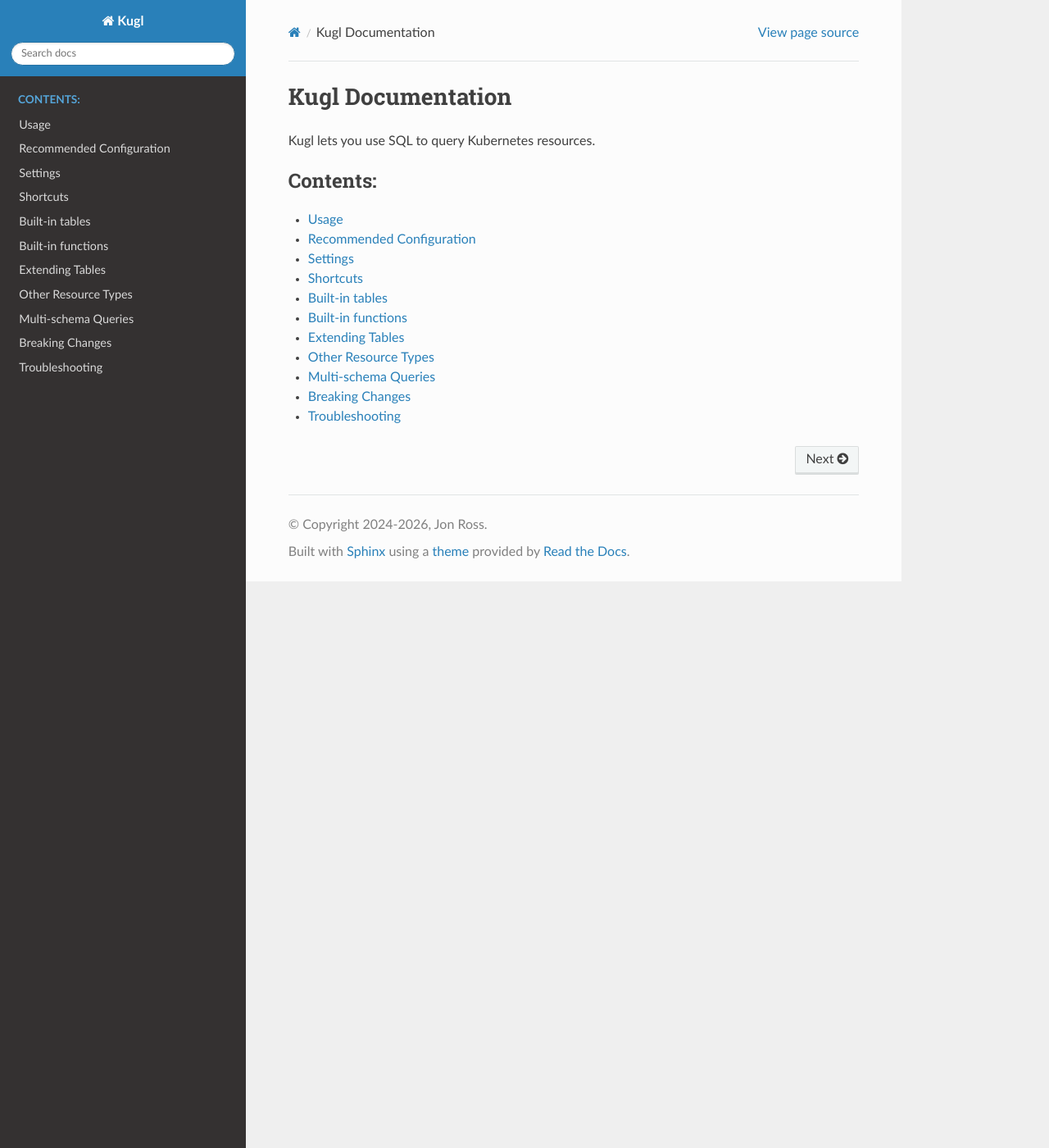
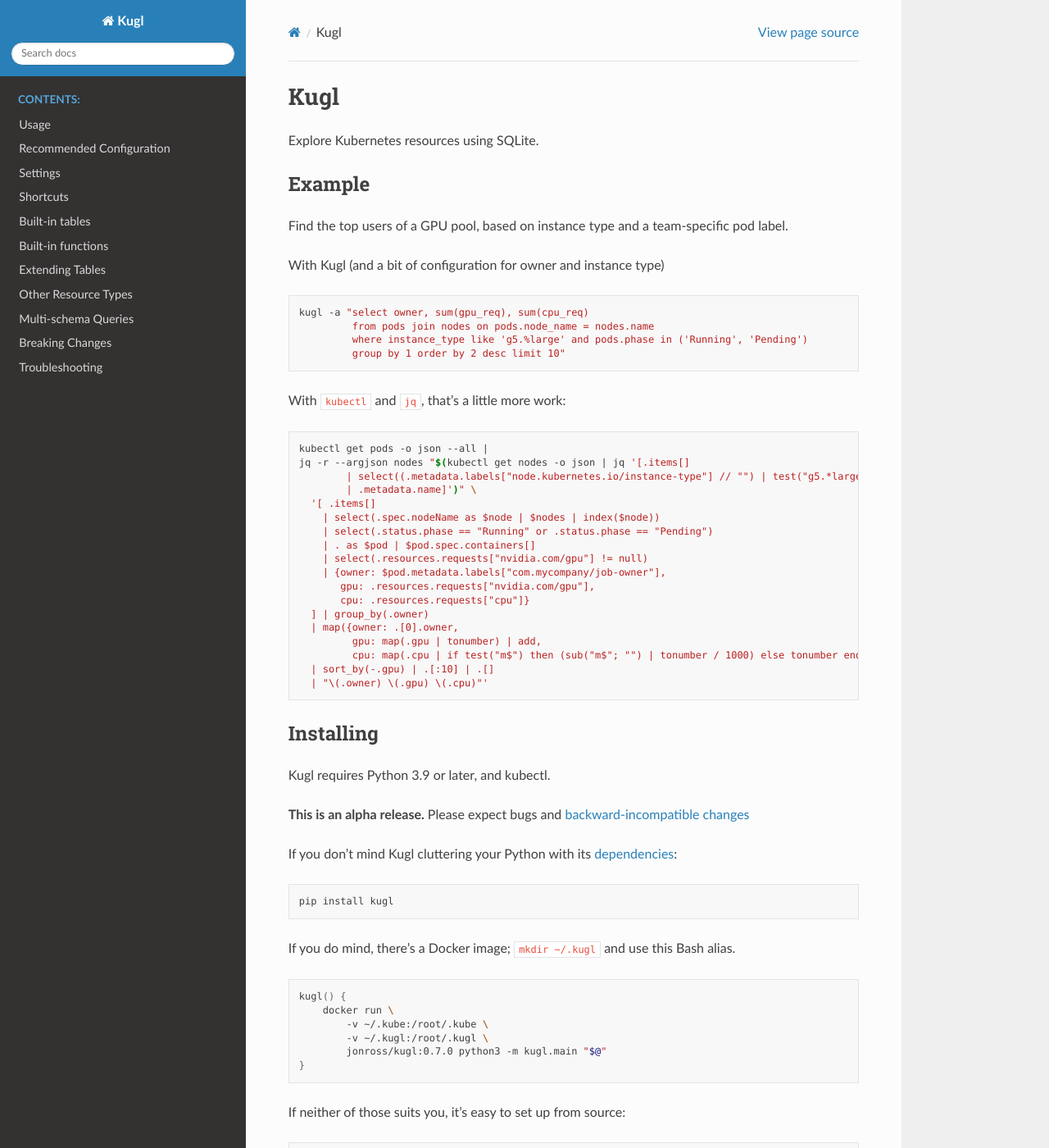
Before and after one commit to jonross/kugl, a Sphinx documentation site: the page built from docs/index.rst, in a window 1280 px wide and 1400 px high. Shown: the whole window at 82% size. Built offline with Sphinx 7.4.7 and the Read the Docs theme 3.1.0, drawn with Linux system fonts in a browser that asks for light colours; some of the changed text lies outside the part shown.

Commit message:
Include README subset in index.rst

```diff
--- a/README.rst
+++ b/README.rst
@@ -47,7 +47,7 @@ Installing
 Kugl requires Python 3.9 or later, and kubectl.
 
 **This is an alpha release.** Please expect bugs and
-`backward-incompatible changes <./docs-tmp/breaking.md>`__
+`backward-incompatible changes <docs/breaking.rst>`__
 
 If you don't mind Kugl cluttering your Python with its
 `dependencies <./reqs_public.txt>`__:
@@ -95,11 +95,11 @@ Find the pods using the most memory:
 
    kugl -a "select namespace, name, to_size(mem_req) from pods order by mem_req desc limit 15"
 
-If this query is helpful, `save it <./docs-tmp/shortcuts.md>`__, then
+If this query is helpful, `save it <docs/shortcuts.rst>`__, then
 you can run ``kugl hi-mem``.
 
 Please also see the `recommended
-configuration <./docs-tmp/recommended.md>`__.
+configuration <docs/recommended.rst>`__.
 
 How it works (important)
 ------------------------
@@ -124,23 +124,28 @@ be set in the config file as well.
 
 In any case, please be mindful of stale data and server load.
 
+.. BEGIN_LEARN_MORE
+
 Learn more
 ----------
 
-- `Command-line syntax <./docs-tmp/syntax.md>`__
-- `Recommended configuration <./docs-tmp/recommended.md>`__
-- `Settings <./docs-tmp/settings.md>`__
-- `Built-in tables and functions <./docs-tmp/builtins.md>`__
-- `Configuring new columns and tables <./docs-tmp/extending.md>`__
-- `Troubleshooting and feedback <./docs-tmp/trouble.md>`__
+- `Command-line syntax <docs/syntax.rst>`__
+- `Recommended configuration <docs/recommended.rst>`__
+- `Settings <docs/settings.rst>`__
+- `Shortcuts <docs/shortcuts.rst>`__
+- `Built-in tables and functions <docs/builtins.rst>`__
+- `Configuring new columns and tables <docs/extending.rst>`__
+- `Troubleshooting and feedback <docs/trouble.rst>`__
 - Beyond Kubernetes and kubectl
 
-  - `Other resource types <./docs-tmp/resources.md>`__
-  - `Additional schemas <./docs-tmp/multi.md>`__
+  - `Other resource types <docs/resources.rst>`__
+  - `Additional schemas <docs/multi.rst>`__
 
 - `Release notes <./CHANGELOG.md>`__
-- `Breaking changes <./docs-tmp/breaking.md>`__
+- `Breaking changes <docs/breaking.rst>`__
 - `License <./LICENSE>`__
+
+.. END_LEARN_MORE
 
 Pronunciation
 ~~~~~~~~~~~~~
--- a/docs/index.rst
+++ b/docs/index.rst
@@ -1,9 +1,30 @@
-Kugl Documentation
-==================
+.. include:: ../README.rst
+   :end-before: BEGIN_LEARN_MORE
 
-Kugl lets you use SQL to query Kubernetes resources.
+Learn more
+----------
+
+- :doc:`Command-line syntax <syntax>`
+- :doc:`Recommended configuration <recommended>`
+- :doc:`Settings <settings>`
+- :doc:`Shortcuts <shortcuts>`
+- :doc:`Built-in tables and functions <builtins>`
+- :doc:`Configuring new columns and tables <extending>`
+- :doc:`Troubleshooting and feedback <trouble>`
+- Beyond Kubernetes and kubectl
+
+  - :doc:`Other resource types <resources>`
+  - :doc:`Additional schemas <multi>`
+
+- `Release notes <https://github.com/jonross/kugl/blob/main/CHANGELOG.md>`__
+- :doc:`Breaking changes <breaking>`
+- `License <https://github.com/jonross/kugl/blob/main/LICENSE>`__
+
+.. include:: ../README.rst
+   :start-after: END_LEARN_MORE
 
 .. toctree::
+   :hidden:
    :maxdepth: 1
    :caption: Contents:
 
```
